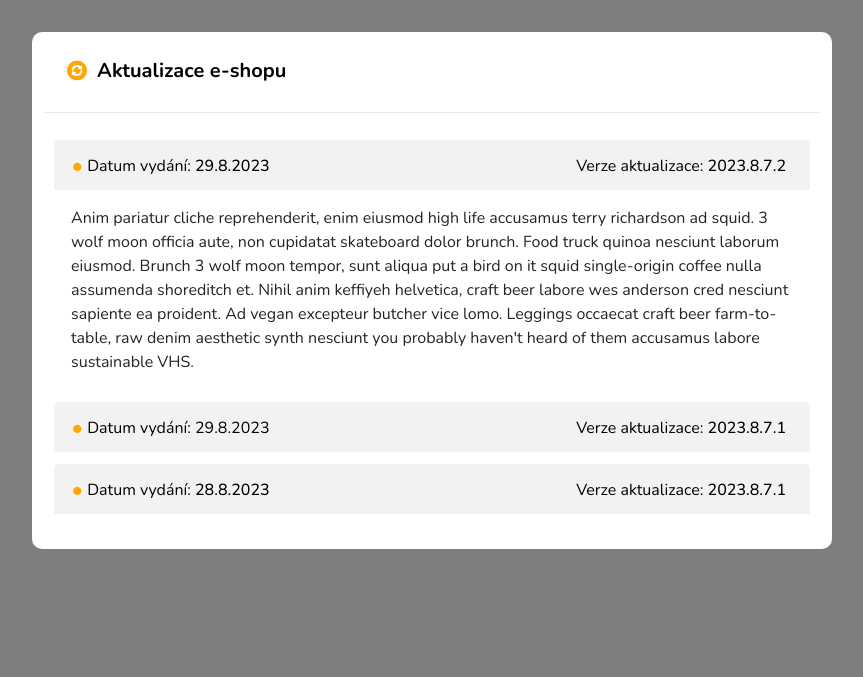
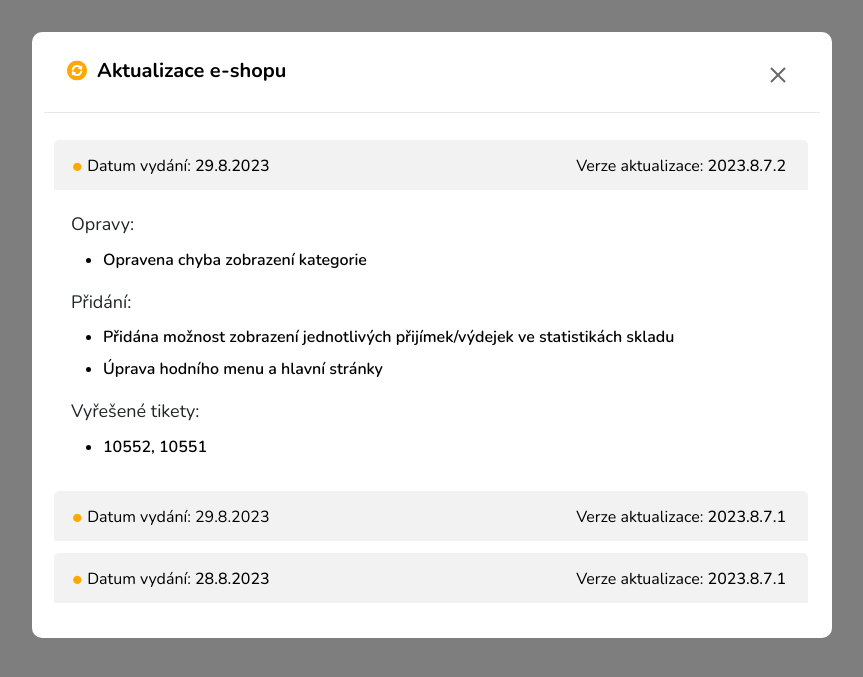
Before and after one commit to tobiaslicek/Webmex-int, a PHP site: page / in a window 1280 px wide. Shown: the part 50-727 px from the top of the page, without its empty margins (208-1071 px from the left). Run offline with PHP 8.4, Linux system fonts and the light colour scheme; some libraries are stand-ins or nearby versions.

Commit message:
style card-body

```diff
--- a/index.html
+++ b/index.html
@@ -49,6 +49,7 @@
 </defs>
 </svg>
       <h3 class="aktualizace-h">Aktualizace e-shopu</h3>
+   <img class="close" src="img/close.png" alt="close" >
 </div>
       <div id="accordion">
         <div class="card">
@@ -77,16 +78,26 @@
             data-bs-parent="#accordion"
           >
             <div class="card-body">
-              Anim pariatur cliche reprehenderit, enim eiusmod high life
-              accusamus terry richardson ad squid. 3 wolf moon officia aute, non
-              cupidatat skateboard dolor brunch. Food truck quinoa nesciunt
-              laborum eiusmod. Brunch 3 wolf moon tempor, sunt aliqua put a bird
-              on it squid single-origin coffee nulla assumenda shoreditch et.
-              Nihil anim keffiyeh helvetica, craft beer labore wes anderson cred
-              nesciunt sapiente ea proident. Ad vegan excepteur butcher vice
-              lomo. Leggings occaecat craft beer farm-to-table, raw denim
-              aesthetic synth nesciunt you probably haven't heard of them
-              accusamus labore sustainable VHS.
+
+              <h4 class="card-body__header">
+              Opravy:
+              </h4>
+                <ul>
+                  <li>Opravena chyba zobrazení kategorie</li>
+                </ul>
+              <h4 class="card-body__header">
+                Přidání:
+              </h4>
+              <ul>
+                  <li>Přidána možnost zobrazení jednotlivých přijímek/výdejek ve statistikách skladu</li>
+                  <li>Úprava hodního menu a hlavní stránky</li>
+                </ul>
+              <h4 class="card-body__header">
+                Vyřešené tikety:
+              </h4>
+              <ul>
+                <li>10552, 10551</li>
+              </ul>
             </div>
           </div>
         </div>
@@ -114,16 +125,28 @@
             data-bs-parent="#accordion"
           >
             <div class="card-body">
-              Anim pariatur cliche reprehenderit, enim eiusmod high life
-              accusamus terry richardson ad squid. 3 wolf moon officia aute, non
-              cupidatat skateboard dolor brunch. Food truck quinoa nesciunt
-              laborum eiusmod. Brunch 3 wolf moon tempor, sunt aliqua put a bird
-              on it squid single-origin coffee nulla assumenda shoreditch et.
-              Nihil anim keffiyeh helvetica, craft beer labore wes anderson cred
-              nesciunt sapiente ea proident. Ad vegan excepteur butcher vice
-              lomo. Leggings occaecat craft beer farm-to-table, raw denim
-              aesthetic synth nesciunt you probably haven't heard of them
-              accusamus labore sustainable VHS.
+             <div class="card-body">
+
+              <h4 class="card-body__header">
+              Opravy:
+              </h4>
+                <ul>
+                  <li>Opravena chyba zobrazení kategorie</li>
+                </ul>
+              <h4 class="card-body__header">
+                Přidání:
+              </h4>
+              <ul>
+                  <li>Přidána možnost zobrazení jednotlivých přijímek/výdejek ve statistikách skladu</li>
+                  <li>Úprava hodního menu a hlavní stránky</li>
+                </ul>
+              <h4 class="card-body__header">
+                Vyřešené tikety:
+              </h4>
+              <ul>
+                <li>10552, 10551</li>
+              </ul>
+            </div>
             </div>
           </div>
         </div>
@@ -152,16 +175,28 @@
             data-bs-parent="#accordion"
           >
             <div class="card-body">
-              Anim pariatur cliche reprehenderit, enim eiusmod high life
-              accusamus terry richardson ad squid. 3 wolf moon officia aute, non
-              cupidatat skateboard dolor brunch. Food truck quinoa nesciunt
-              laborum eiusmod. Brunch 3 wolf moon tempor, sunt aliqua put a bird
-              on it squid single-origin coffee nulla assumenda shoreditch et.
-              Nihil anim keffiyeh helvetica, craft beer labore wes anderson cred
-              nesciunt sapiente ea proident. Ad vegan excepteur butcher vice
-              lomo. Leggings occaecat craft beer farm-to-table, raw denim
-              aesthetic synth nesciunt you probably haven't heard of them
-              accusamus labore sustainable VHS.
+             <div class="card-body">
+
+              <h4 class="card-body__header">
+              Opravy:
+              </h4>
+                <ul>
+                  <li>Opravena chyba zobrazení kategorie</li>
+                </ul>
+              <h4 class="card-body__header">
+                Přidání:
+              </h4>
+              <ul>
+                  <li>Přidána možnost zobrazení jednotlivých přijímek/výdejek ve statistikách skladu</li>
+                  <li>Úprava hodního menu a hlavní stránky</li>
+                </ul>
+              <h4 class="card-body__header">
+                Vyřešené tikety:
+              </h4>
+              <ul>
+                <li>10552, 10551</li>
+              </ul>
+            </div>
             </div>
           </div>
         </div>
--- a/style.css
+++ b/style.css
@@ -77,7 +77,11 @@ svg {
   margin-left: 10px;
 }
 
-ul {
+.close {
+  margin-left: 480px;
+}
+
+ul.custom-list {
   margin-left: -2.3rem;
   display: flex;
   justify-content: space-between;
@@ -98,7 +102,7 @@ ul.custom-list > .li-datum::before {
   font-size: 23px;
   line-height: 1;
 }
-li {
+li.custom-list {
   font-size: 16px;
   font-weight: 400;
 }
@@ -117,6 +121,10 @@ li {
 .card {
   margin: 12px 10px 10px;
   border: none;
+  display: flex;
+  flex-direction: column;
+  align-items: flex-start;
+  gap: 24px;
 }
 
 .card-header {
@@ -135,6 +143,18 @@ li {
 
 .card-body {
   border-left: 1px solid #ffffff;
+  margin: -16px 0;
+}
+
+.card-body__header {
+  font-size: 18px;
+  font-weight: 400;
+}
+
+.card-body li {
+  color: #000;
+  font-weight: 600;
+  line-height: 2;
 }
 
 .li-span {
```
